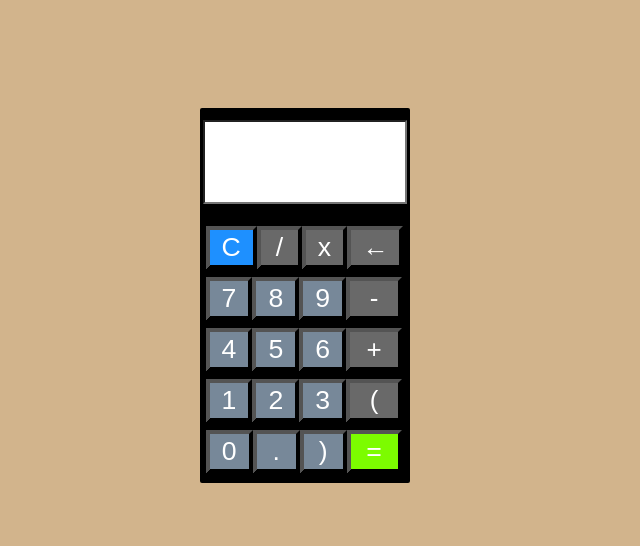
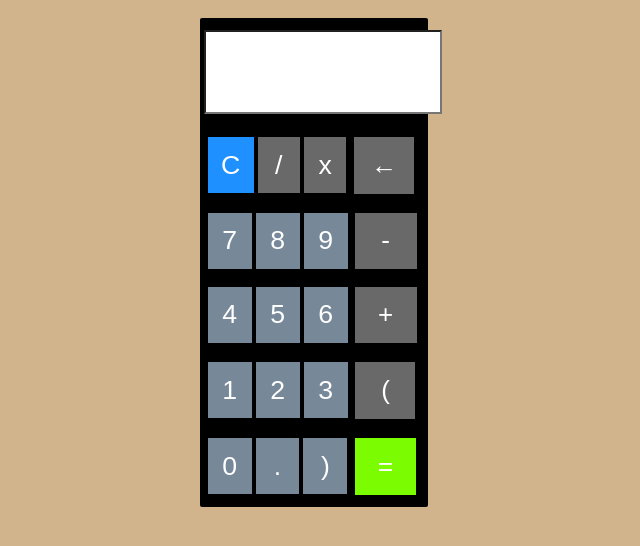
Before and after one commit to nikki30/Handling_HTML, a plain HTML site: page calc-second-stage.html in a window 1280 px wide. Shown: the whole page, without its empty margins (314-954 px from the left). Drawn offline with Linux system fonts and the light colour scheme.

Commit message:
Calc with flat buttons
And height adjustment

```diff
--- a/calc-second-stage.html
+++ b/calc-second-stage.html
@@ -14,11 +14,11 @@ background-color:tan;
 .box
 {
 background-color:#000000;
-height:375px;
-width:210px;
+height:489px;
+width:228px;
 border-radius:2px;
 position:relative;
-top:100px;
+top:10px;
 left:40%;
 }
 .keys
@@ -27,18 +27,17 @@ position:relative;
 top:33px;
 text-align:right;
 left:0px;
-border-style:none;
 }
 .display input
 {
 position:relative;
-left:0px;
+left:2px;
 bottom:8px;
 height:35px;
 color:black;
 background-color:#FFFFFF;
 padding:40px;
-font-size:12px;
+font-size:14.9px;
 text-align:right;
 }
 .button.green
@@ -47,7 +46,9 @@ background-color:#7CFC00;
 border-bottom:black 2px solid;
 border-top:2px FF9933 solid;
 color: white;
-width:27.5px;
+width:30.9px;
+margin:2.63px;
+height:28.5px;
 }
 .button.blue
 {
@@ -55,6 +56,9 @@ color: white;
 background-color:#1E90FF;
 border-bottom:black 2px solid;
 border-top:2px FF9933 solid;
+border:2px solid black;
+height: 30px;
+width:25px;
 }
 .button.grey
 {
@@ -63,7 +67,21 @@ background-color:#696969;
 border-bottom:black 2px solid;
 border-top:2px FF9933 solid;
 font-size:13px;
-width:28px;
+width:33px;
+height:30px;
+margin:1.5px;
+}
+.button.greyy
+{
+color: white;
+background-color:#696969;
+border-bottom:black 2px solid;
+border-top:2px FF9933 solid;
+font-size:13px;
+width:30px;
+text-align:center;
+margin:2.95px;
+height:28.5px;
 }
 .button.greyo
 {
@@ -71,7 +89,8 @@ color: white;
 background-color:#696969;
 border-bottom:black 2px solid;
 border-top:2px FF9933 solid;
-width:22.5px;
+width:23.19px;
+height: 30px;
 }
 .button.greytwo
 {
@@ -79,6 +98,8 @@ color: white;
 background-color:#778899;
 border-bottom:black 2px solid;
 border-top:2px FF9933 solid;
+width:24px;
+height: 30px;
 }
 .button.greytwoo
 {
@@ -86,15 +107,16 @@ color: white;
 background-color:#778899;
 border-bottom:black 2px solid;
 border-top:2px FF9933 solid;
-width:23.5px;
+width:23.959px;
+height:30px;
 }
 .display
 {
 width:10px;
 position:relative;
-left:3px;
+left:2.1px;
 top:20px;
-height:75px;
+height:70px;
 }
 </style>
 
@@ -108,34 +130,34 @@ height:75px;
 <tr style= "padding:5px; border:1 px solid black";>
 </tr>
 <tr>
-<td><input type="reset" class="Button blue" value="C"></
-<td><input type="button" class="Button greyo" value="/" onClick="document.calculator.ans.value+='/'"></t
-<td><input type="button" class="Button greyo" value="x" onClick="document.calculator.ans.value+='*'"></t
-<td><input type="button" class="Button grey" value="&larr;" onClick="document.calculator.ans.value = document.calculator.ans.value.substring(0,document.calculator.ans.value.length*1 -1)"></td>
+<td><input type="reset" class="Button blue" value="C" style="border-style:none;border:1px solid black;"></
+<td><input type="button" class="Button greyo" value="/" onClick="document.calculator.ans.value+='/'" style="border-style:none;border:1px solid black;"></t
+<td><input type="button" class="Button greyo" value="x" onClick="document.calculator.ans.value+='*'" style="border-style:none;border:1px solid black;"></t
+<td><input type="button" class="Button greyy" value="&larr;" onClick="document.calculator.ans.value = document.calculator.ans.value.substring(0,document.calculator.ans.value.length*1 -1)" style="border-style:none"></td>
 </tr>
 <tr>
-<td><input type="button" class="Button greytwo" value="7" onClick="document.calculator.ans.value+='7'"></t
-<td><input type="button" class="Button greytwo" value="8" onClick="document.calculator.ans.value+='8'"></t
-<td><input type="button" class="Button greytwo" value="9" onClick="document.calculator.ans.value+='9'"></t
-<td><input type="button" class="Button grey" value="-" onClick="document.calculator.ans.value+='-'"></td>
+<td><input type="button" class="Button greytwo" value="7" onClick="document.calculator.ans.value+='7'" style="border-style:none;border:1px solid black;"></t
+<td><input type="button" class="Button greytwo" value="8" onClick="document.calculator.ans.value+='8'" style="border-style:none; border:1px solid black;"></t
+<td><input type="button" class="Button greytwo" value="9" onClick="document.calculator.ans.value+='9'" style="border-style:none; border:1px solid black;"></t
+<td><input type="button" class="Button grey" value="-" onClick="document.calculator.ans.value+='-'" style="border-style:none; border:1px solid black;"></td>
 </tr>
 <tr>
-<td><input type="button" class="Button greytwo" value="4" onClick="document.calculator.ans.value+='4'"></t
-<td><input type="button" class="Button greytwo" value="5" onClick="document.calculator.ans.value+='5'"></t
-<td><input type="button" class="Button greytwo" value="6" onClick="document.calculator.ans.value+='6'"></t
-<td><input type="button" class="Button grey" value="+" onClick="document.calculator.ans.value+='+'"></td>
+<td><input type="button" class="Button greytwo" value="4" onClick="document.calculator.ans.value+='4'"style="border-style:none; border:1px solid black;"></t
+<td><input type="button" class="Button greytwo" value="5" onClick="document.calculator.ans.value+='5'" style="border-style:none; border:1px solid black;"></t
+<td><input type="button" class="Button greytwo" value="6" onClick="document.calculator.ans.value+='6'" style="border-style:none; border:1px solid black;"></t
+<td><input type="button" class="Button grey" value="+" onClick="document.calculator.ans.value+='+'"style="border-style:none; border:1px solid black;"></td>
 </tr>
 <tr>
-<td><input type="button" class="Button greytwo" value="1" onClick="document.calculator.ans.value+='1'"></t
-<td><input type="button" class="Button greytwo" value="2" onClick="document.calculator.ans.value+='2'"></t
-<td><input type="button" class="Button greytwo" value="3" onClick="document.calculator.ans.value+='3'"></t
-<td><input type="button" class="Button grey" value="(" onClick="document.calculator.ans.value+='('"></td>
+<td><input type="button" class="Button greytwo" value="1" onClick="document.calculator.ans.value+='1'" style="border-style:none; border:1px solid black;"></t
+<td><input type="button" class="Button greytwo" value="2" onClick="document.calculator.ans.value+='2'"style="border-style:none;border:1px solid black;"></t
+<td><input type="button" class="Button greytwo" value="3" onClick="document.calculator.ans.value+='3'" style="border-style:none;border:1px solid black;"></t
+<td><input type="button" class="Button greyy" value="(" onClick="document.calculator.ans.value+='('"style="border-style:none"></td>
 </tr>
 <tr>
-<td><input type="button" class="Button greytwoo" value="0" onClick="document.calculator.ans.value+='0'"></
-<td><input type="button" class="Button greytwoo" value="." onClick="document.calculator.ans.value+='.'"></t
-<td><input type="button" class="Button greytwoo" value=")" onClick="document.calculator.ans.value+=')'"></t
-<td><input type="button" class="button green"  value="=" onClick="document.calculator.ans.value=eval(document.calculator.ans.value)"></td>
+<td><input type="button" class="Button greytwoo" value="0" onClick="document.calculator.ans.value+='0'"style="border-style:none;border:1px solid black;"></
+<td><input type="button" class="Button greytwoo" value="." onClick="document.calculator.ans.value+='.'"style="border-style:none;border:1px solid black;"></t
+<td><input type="button" class="Button greytwoo" value=")" onClick="document.calculator.ans.value+=')'"style="border-style:none;border:1px solid black;"></t
+<td><input type="button" class="button green"  value="=" onClick="document.calculator.ans.value=eval(document.calculator.ans.value)"style="border-style:none"></td>
 </tr>
 </table>
 </div>
```
